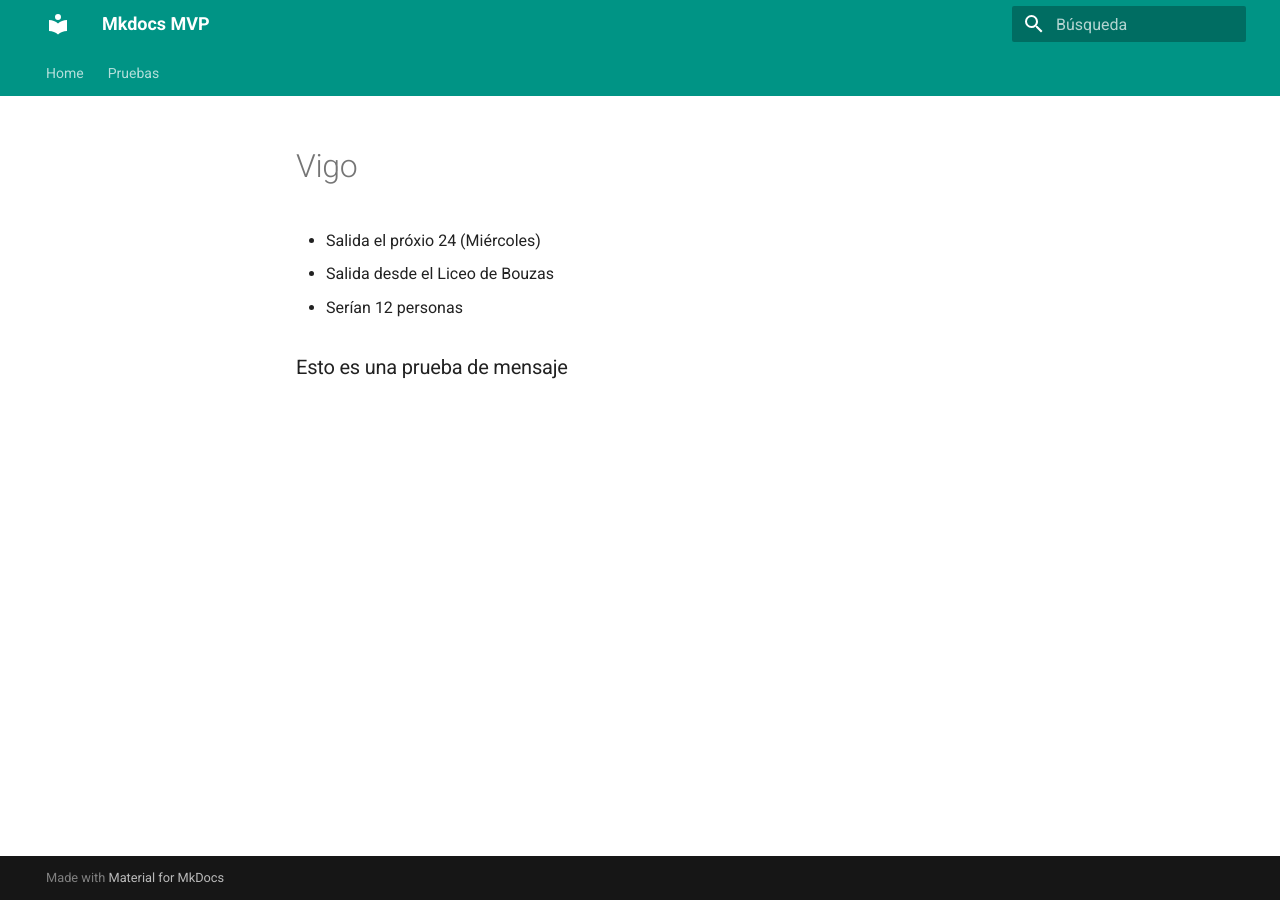
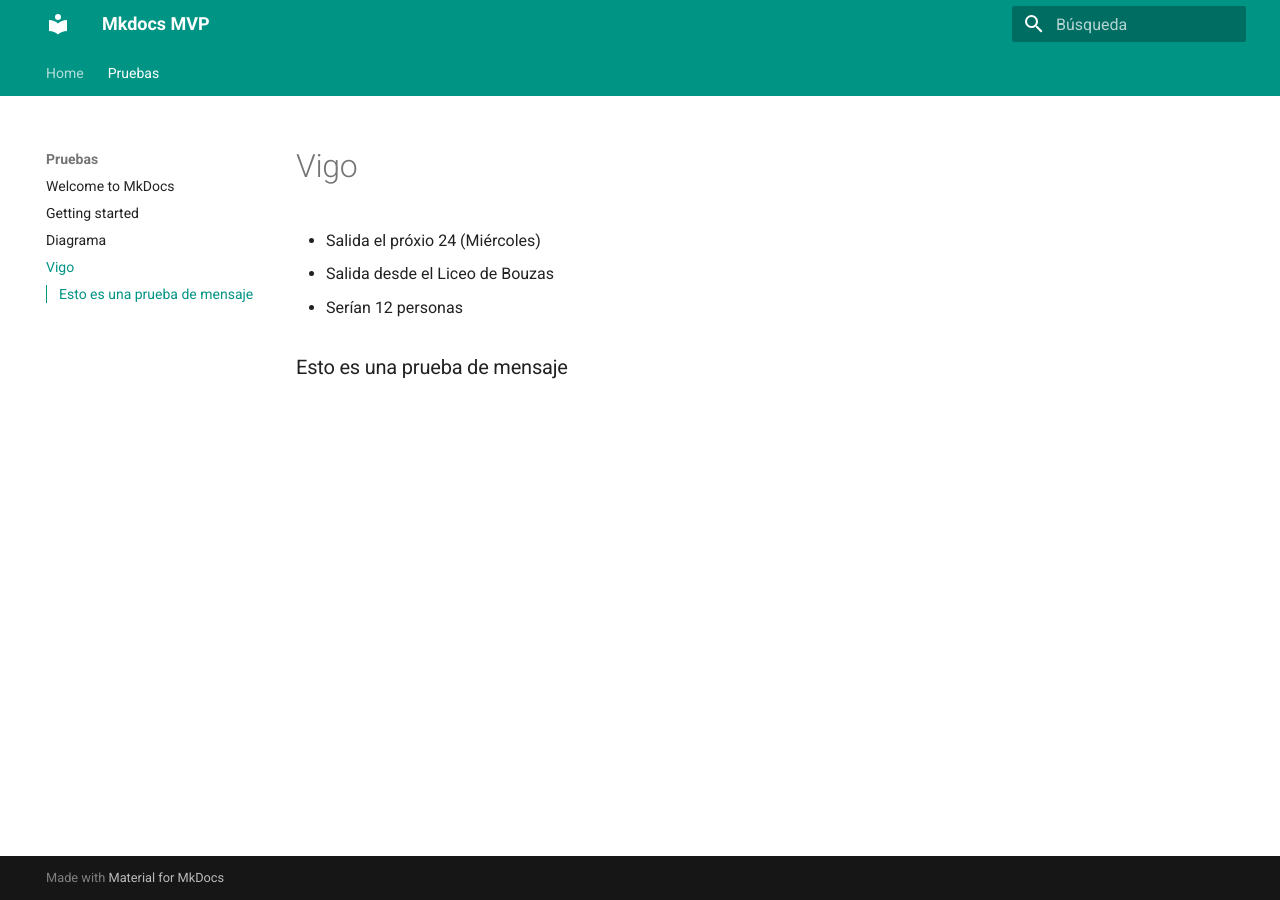
Before and after one commit to oscarpon/mkdocs-poc, an MkDocs documentation site: the page built from docs/pruebas/vigo.md, in a window 1280 px wide. Built offline with MkDocs 1.6.1 and Material for MkDocs 9.7.7, drawn with Linux system fonts in a browser that asks for light colours.

Commit message:
Update mkdocs.yml

```diff
--- a/mkdocs.yml
+++ b/mkdocs.yml
@@ -31,6 +31,7 @@ nav:
     - pruebas/index.md
     - Getting started: pruebas/getting-started.md
     - Diagrama: pruebas/diagram.md
+    - Vigo: pruebas/vigo.md
 hide:
   - navigation
   - toc
```
